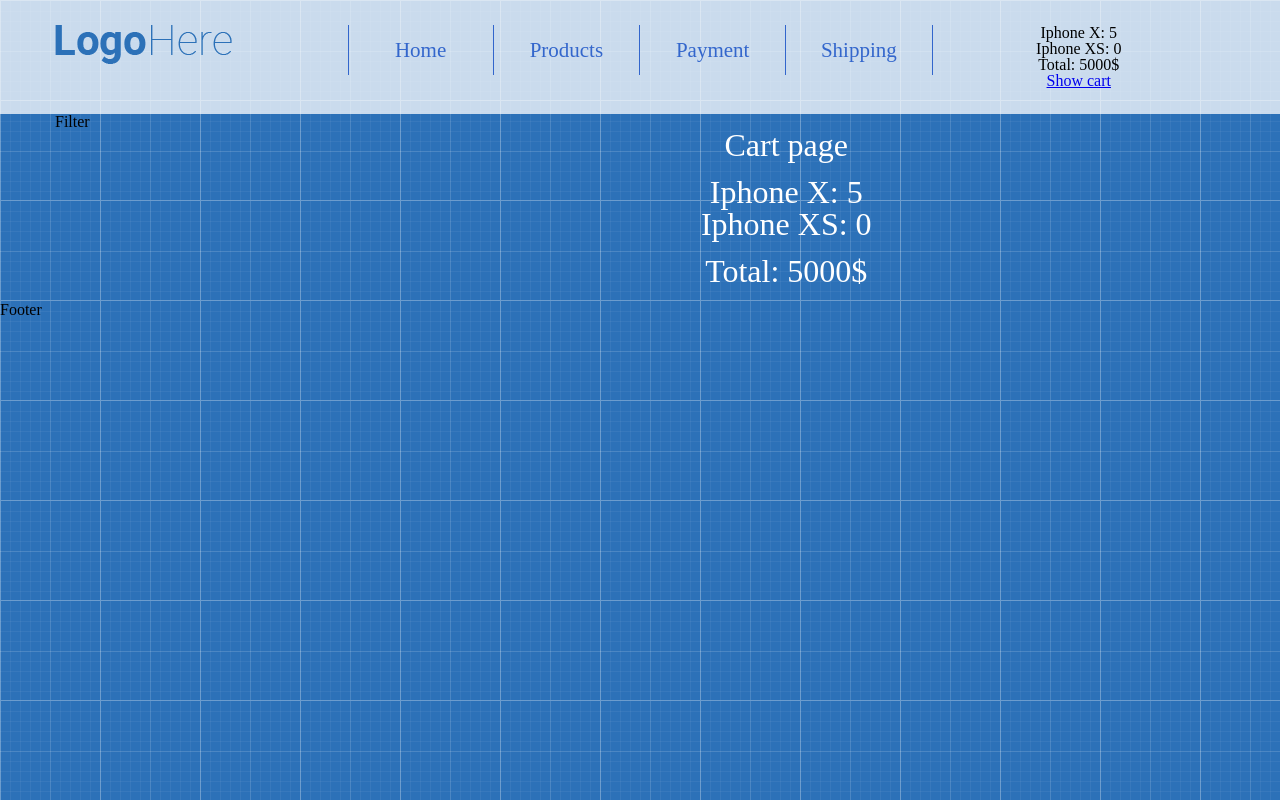
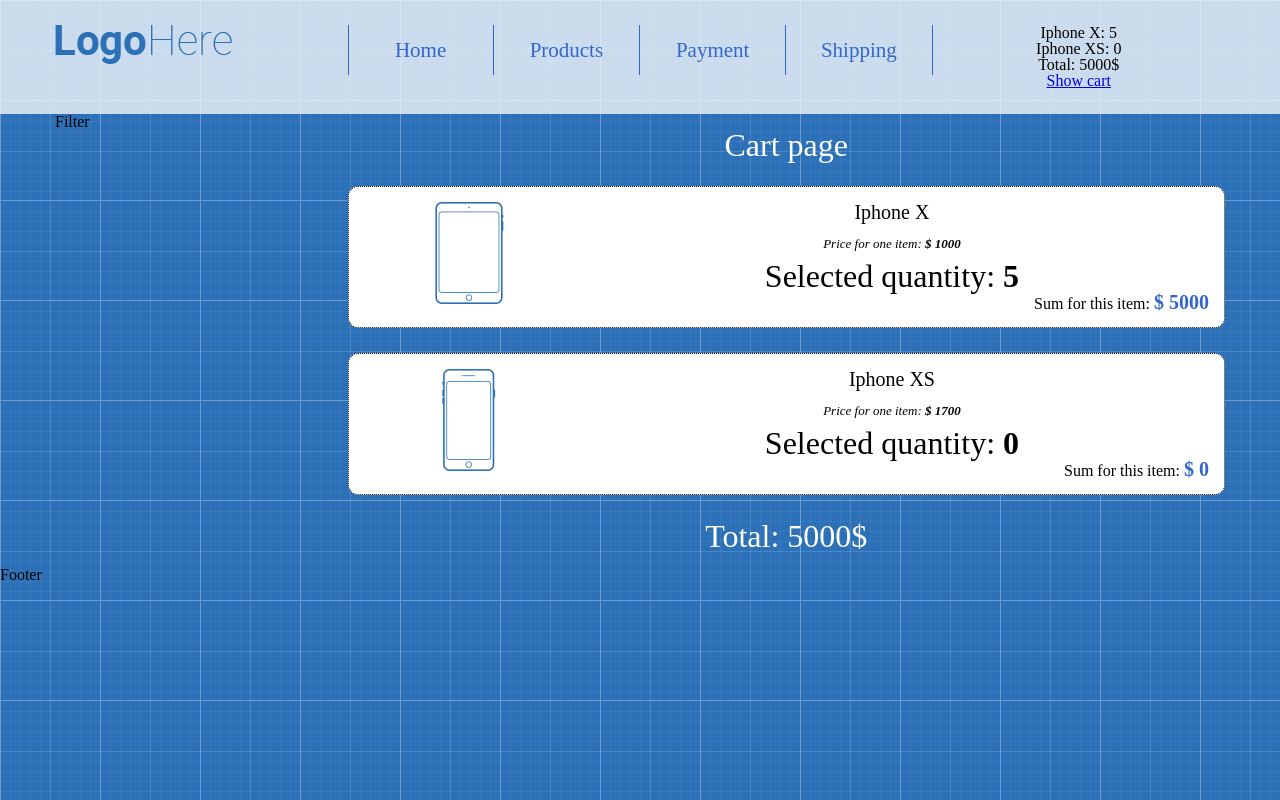
Before and after one commit to dimonkatri4/shop-project, a React (Create React App) app: page /cart in a window 1280 px wide. Built offline with nearby package versions, Linux system fonts and the light colour scheme.

Commit message:
added CartProductListItemExtended

```diff
--- a/src/App/Main/CartPage/CartPage.js
+++ b/src/App/Main/CartPage/CartPage.js
@@ -1,7 +1,7 @@
 import React from 'react'
 import CartTotal from '../../../Components/Cart/CartTotal'
 import CartProductList from '../../../Components/Cart/CartProductList'
-
+import CartProductListItemExtended from '../../../Components/Cart/CartProductListItemExtended'
 
 const CartPage = ({
     productInCart
@@ -12,6 +12,7 @@
             <div className="page-title">
                 <CartProductList
                     productInCart={productInCart}
+                    CartList={CartProductListItemExtended}
                 />
                 {/* {
                 keys(productInCart).map((productId)=>(
--- a/src/Components/Cart/CartProductListItemExtended.css
+++ b/src/Components/Cart/CartProductListItemExtended.css
@@ -0,0 +1,35 @@
+.cart-product-list-item-description {
+    margin: 25px 0;
+    padding: 15px;
+    border: 1px dotted;
+    border-radius: 10px;
+    color: black;
+}
+.cart-product-list-item-description img {
+    display: block;
+    margin: 0 auto;
+}
+.cart-extended-name {
+    font-size: 20px;
+    text-align: center;
+    margin-bottom: 15px;
+}
+.cart-extended-price {
+ font-size: 13px;
+ font-style: italic;
+ margin-bottom: 10px;
+}
+.bold {
+    font-weight: bold;
+}
+.cart-extended-sum {
+    font-size: 16px;
+    text-align: right;
+}
+.sum-price {
+    font-size: 20px;
+    color: #3366cc;
+}
+.cart-product-list-item-description {
+    background: white;
+}
--- a/src/Components/Cart/CartProductListItemExtended.js
+++ b/src/Components/Cart/CartProductListItemExtended.js
@@ -0,0 +1,35 @@
+import React from 'react'
+import './CartProductListItemExtended.css'
+
+
+const CartProductListItemExtended = ({
+    product,
+    productCount,
+}) => (
+    <div className="cart-product-list-item-description">
+        <div className="row">
+            <div className="col-lg-3">
+                <img src={product.image} alt={product.name}/>
+            </div>
+            <div className="col-lg-9">
+                <p className="cart-extended-name">
+                    <span> {product.name} </span>
+                </p>
+                <p className="cart-extended-price">
+                        Price for one item: <span className="bold">$ {product.price} </span>
+                </p>
+                <p className="cart-extended-count">
+                        Selected quantity: <span className="bold"> {productCount} </span>
+
+                </p>
+                <p className="cart-extended-sum">
+                        Sum for this item: <span className="bold sum-price">$ {(product.price * productCount)} </span>
+                </p>
+
+            </div>
+        </div>
+    </div>
+
+)
+
+export default CartProductListItemExtended
```
